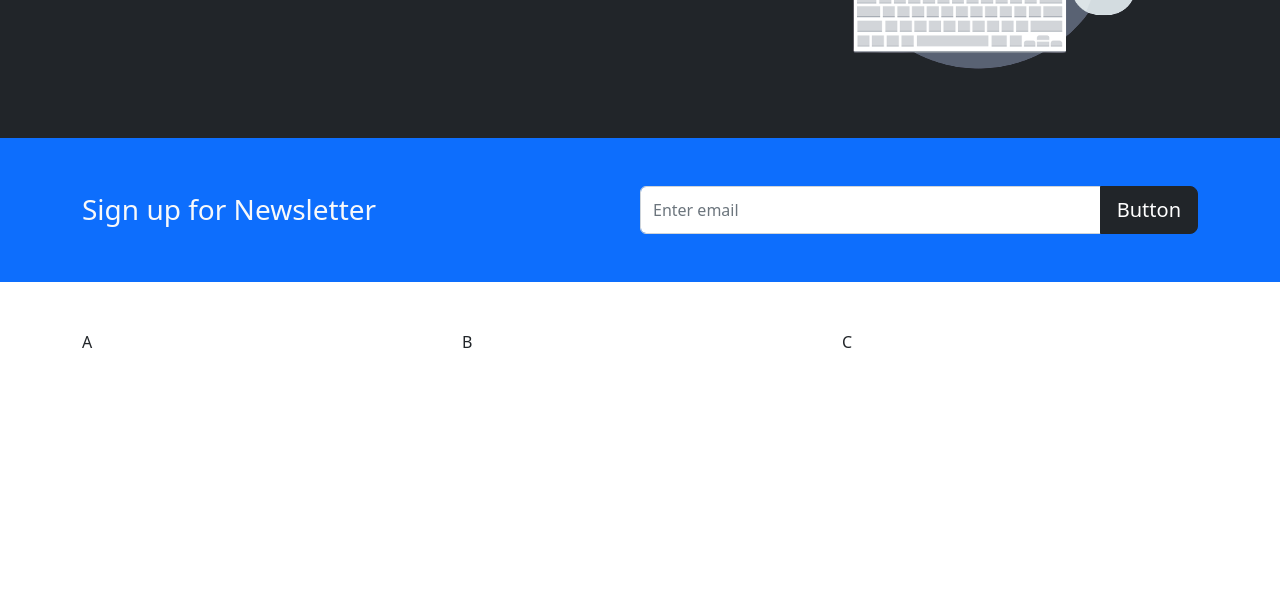
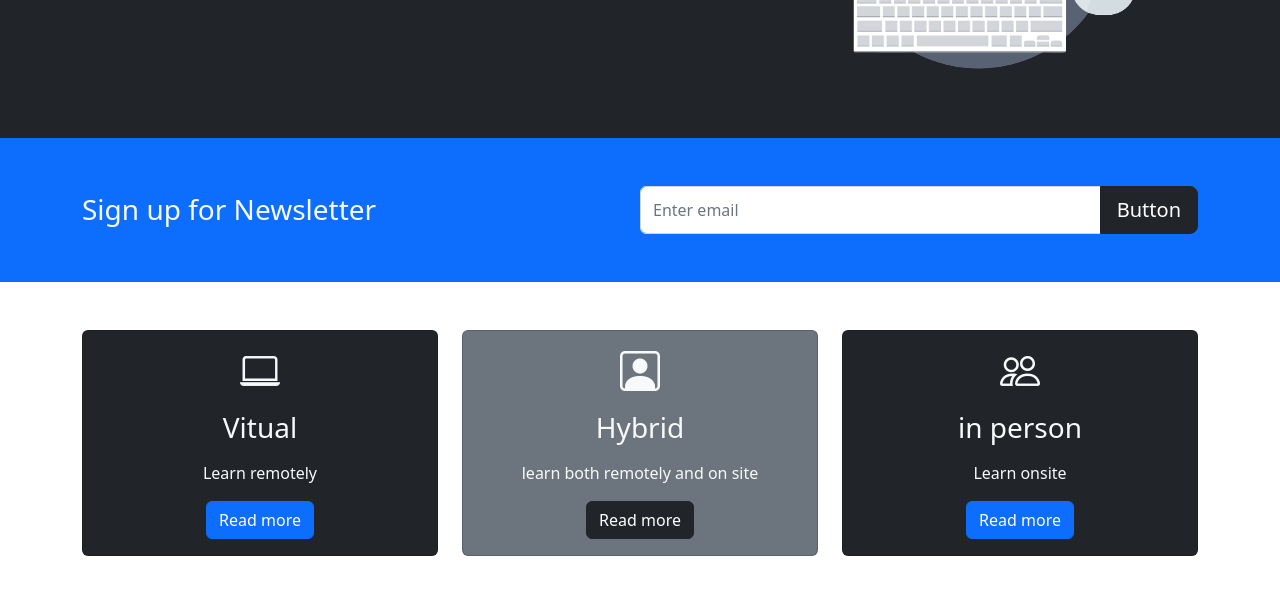
Before and after one commit to Otakuwind/Learning--Bootstrap, a plain HTML site: page index.html in a window 1280 px wide. Shown: the part 366-960 px from the top of the page. Before the commit the page ends 800 px from the top, so only its background shows below. Drawn offline with nearby package versions, Linux system fonts and the light colour scheme.

Commit message:
updated learning options

```diff
--- a/index.html
+++ b/index.html
@@ -7,6 +7,8 @@
     <link rel="stylesheet" href="https://cdn.jsdelivr.net/npm/bootstrap@5.2.3/dist/css/bootstrap.min.css"
     integrity="sha384-rbsA2VBKQhggwzxH7pPCaAqO46MgnOM80zW1RWuH61DGLwZJEdK2Kadq2F9CUG65" crossorigin="anonymous">
     <link rel="stylesheet" href="style.css">
+    <!-- Option 1: Include in HTML -->
+<link rel="stylesheet" href="https://cdn.jsdelivr.net/npm/bootstrap-icons@1.3.0/font/bootstrap-icons.css">
     <title>frontend Bootcamp</title>
 </head>
 <body>
@@ -77,10 +79,48 @@
 
 <section class="p-5">
     <div class="container">
-        <div class="row">
-            <div class="col">A</div>
-            <div class="col">B</div>
-            <div class="col">C</div>
+        <div class="row text-center">
+            <div class="col-md">
+                <div class="card bg-dark text-light">
+                    <div class="card-body text-center">
+                        <div class="h1 mb-3">
+                            <i class="bi bi-laptop"></i>
+                        </div>
+                    <h3 class="card-title mb-3">Vitual</h3>
+                    <p class="card-text">Learn remotely</p>
+                    <a href="" class="btn btn-primary">Read more</a>
+                    </div>
+
+                </div>
+
+            </div>
+            <div class="col-md">
+<div class="card bg-secondary text-light">
+                    <div class="card-body text-center">
+                        <div class="h1 mb-3">
+                            <i class="bi bi-person-square"></i>
+                        </div>
+                    <h3 class="card-title mb-3">Hybrid</h3>
+                    <p class="card-text">learn both remotely and on site</p>
+                    <a href="" class="btn btn-dark">Read more</a>
+                    </div>
+
+                </div>
+            </div>
+            <div class="col-md">
+                <div class="card bg-dark text-light">
+                    <div class="card-body text-center">
+                        <div class="h1 mb-3">
+                            <i class="bi bi-people"></i>
+                        </div>
+                    <h3 class="card-title mb-3">in person</h3>
+                    <p class="card-text">Learn onsite</p>
+                    <a href="" class="btn btn-primary">Read more</a>
+                    </div>
+
+                </div>
+
+            </div>
         </div>
     </div>
 </section>
```
